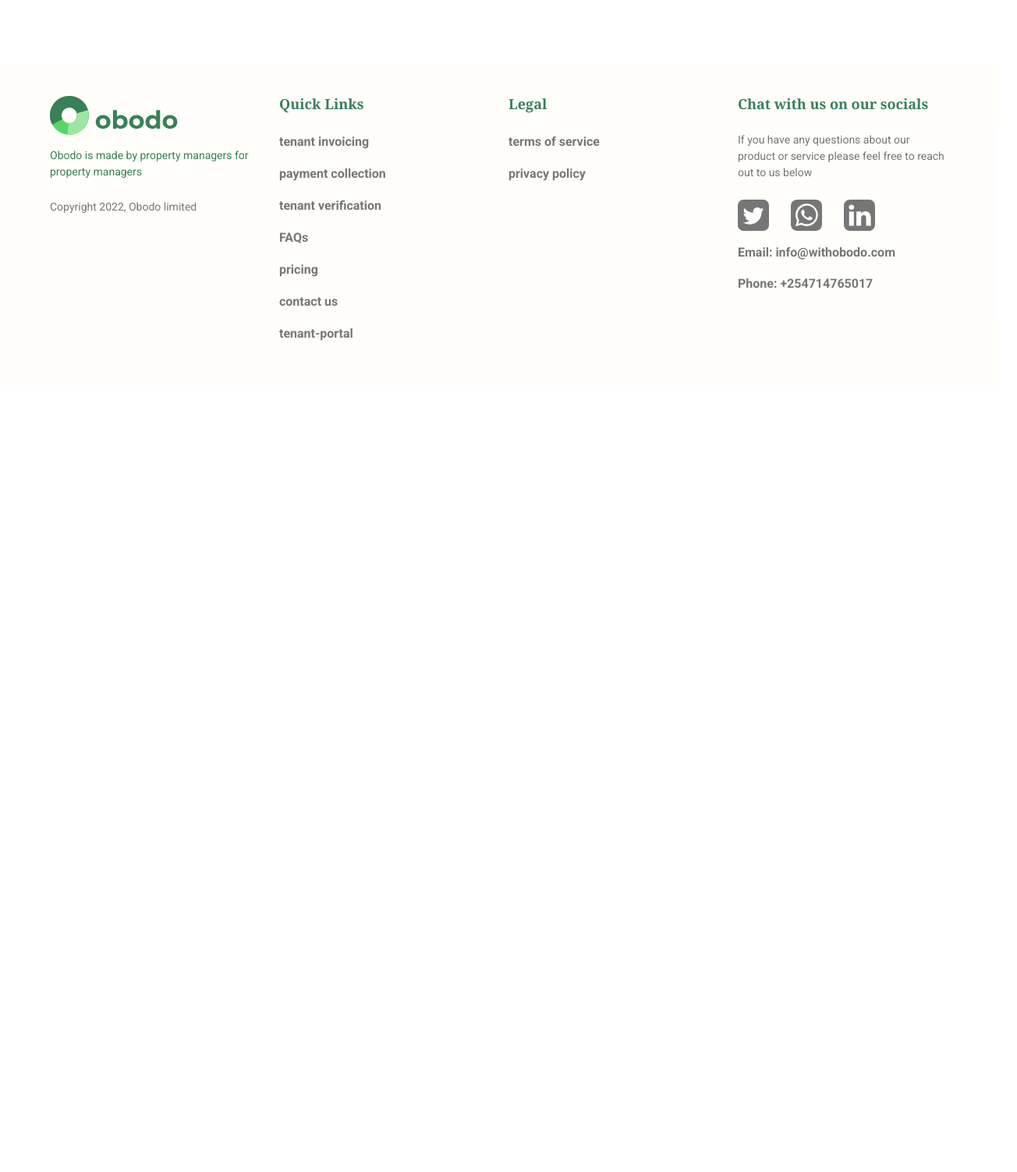
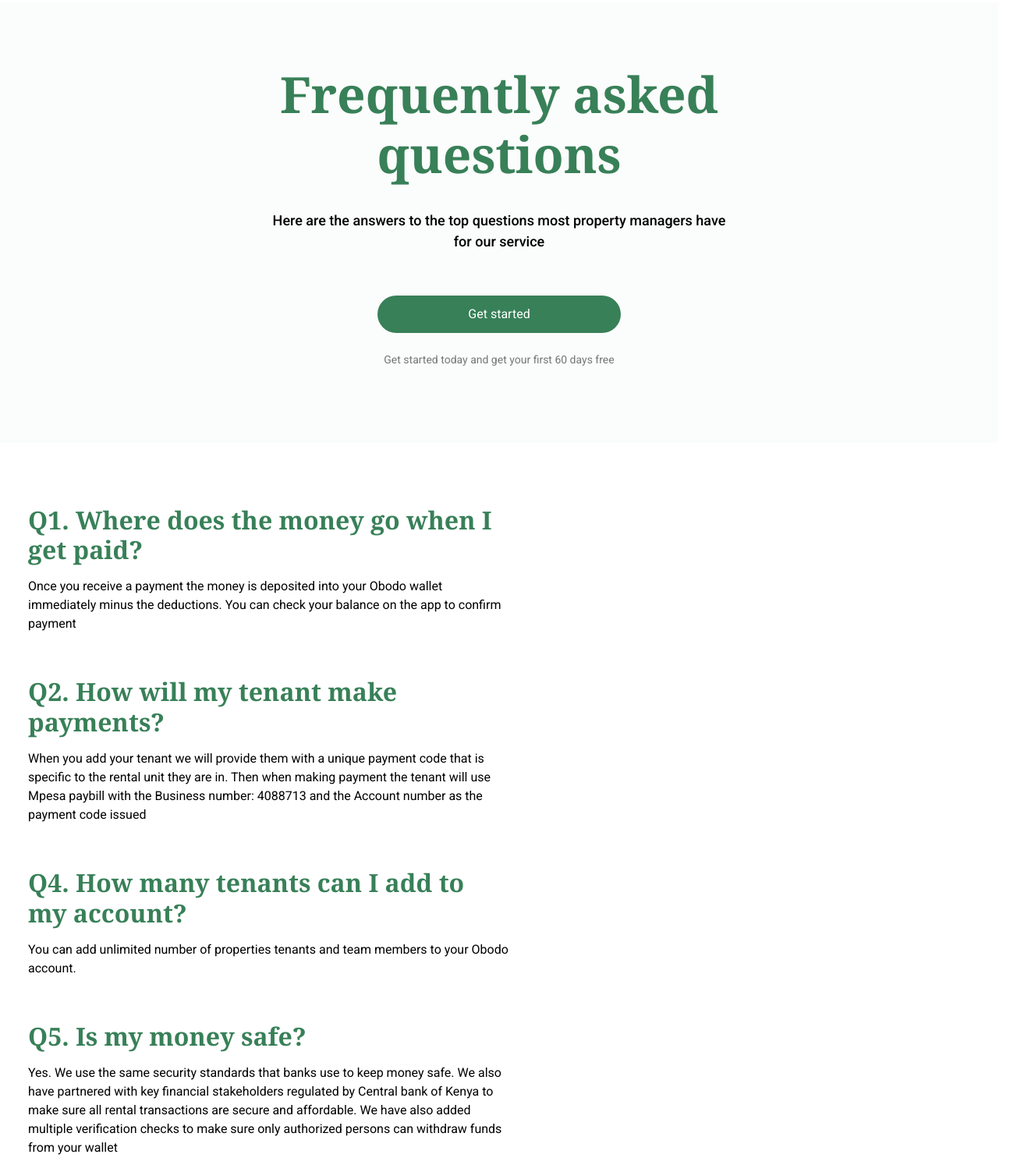
Before and after one commit to mbuthiya/obodo-landing-page, a plain HTML site: page pages/faqs.html in a window 1280 px wide. Shown: the part 97-1600 px from the top of the page at 78% size, 1304 px wide, since content can reach past the window. Before the commit the page ends 800 px from the top, so only its background shows below. Drawn offline with nearby package versions, Linux system fonts and the light colour scheme.

Commit message:
Added the faq pages

```diff
--- a/pages/faqs.html
+++ b/pages/faqs.html
@@ -55,6 +55,7 @@
 
   <!-- CSS -->
   <link rel="stylesheet" href="../styles/main.css">
+  <link rel="stylesheet" href="../styles/faqs.css">
 
   <!-- Favicon -->
   <link rel="apple-touch-icon" sizes="180x180" href="/apple-touch-icon.png">
@@ -69,7 +70,8 @@
   <!-- Navigation bar -->
   <nav class="navbar navbar-expand-lg navbar-light bg-light">
     <div class="container-fluid">
-      <a class="navbar-brand" href="../index.html"><img src="../images/header-footer-images/obodo-logo.svg" alt="Obodo logo"></a>
+      <a class="navbar-brand" href="../index.html"><img src="../images/header-footer-images/obodo-logo.svg"
+          alt="Obodo logo"></a>
       <button class="navbar-toggler" type="button" data-bs-toggle="collapse" data-bs-target="#navbarNav"
         aria-controls="navbarNav" aria-expanded="false" aria-label="Toggle navigation">
         <span class="navbar-toggler-icon"></span>
@@ -95,12 +97,114 @@
 
         <!-- Get started button -->
         <div class="right-align ms-auto">
-        <a href="get-started.html" class="main-button">Get started</a>
-      </div>
+          <a href="get-started.html" class="main-button">Get started</a>
+        </div>
       </div>
     </div>
   </nav>
 
+  <!-- Hero -->
+
+  <div id="hero" class="containter-fluid">
+
+    <div class="row">
+
+      <div class="col-sm-12 col-md-3"></div>
+      <div class="col-sm-12 col-md-6 centered-hero-content">
+
+        <h1>Frequently asked questions</h1>
+        <p class="body-text-large">Here are the answers to the top questions most property managers have for our service </p>
+        <div class="button-group">
+          <a href="get-started.html" class="main-button">Get started</a>
+          <p class="body-text-small-caption">Get started today and get your first 60 days free</p>
+        </div>
+
+      </div>
+      <div class="col-sm-12 col-md-3"></div>
+
+
+    </div>
+
+  </div>
+
+  <!-- Faqs -->
+
+  <div id="faq-section" class="container-fluid">
+
+    <div class="row faq-item">
+
+      <div class="col-sm-12 col-md-6">
+        <h2>Q1. Where does the money go when I get paid?</h2>
+        <p class="body-text-normal"> Once you receive a payment the money is deposited into your Obodo wallet immediately minus the deductions. You can check your balance on the app to confirm payment </p>
+      </div>
+
+      <div class="col-sm-12 col-md-6"></div>
+
+    </div>
+
+    <div class="row faq-item">
+
+      <div class="col-sm-12 col-md-6">
+        <h2>Q2. How will my tenant make payments?</h2>
+        <p class="body-text-normal"> When you add your tenant we will provide them with a unique payment code that is specific to the rental unit they are in. Then when making payment the tenant will use Mpesa paybill with the Business number: 4088713 and the Account number as the payment code issued </p>
+      </div>
+
+      <div class="col-sm-12 col-md-6"></div>
+
+    </div>
+
+    <div class="row faq-item">
+
+      <div class="col-sm-12 col-md-6">
+        <h2>Q4. How many tenants can I add to my account?</h2>
+        <p class="body-text-normal"> You can add unlimited number of properties tenants and team members to your Obodo account. </p>
+      </div>
+
+      <div class="col-sm-12 col-md-6"></div>
+
+    </div>
+
+    <div class="row faq-item">
+
+      <div class="col-sm-12 col-md-6">
+        <h2>Q5. Is my money safe?</h2>
+        <p class="body-text-normal"> Yes. We use the same security standards that banks use to keep money safe. We also have partnered with key financial stakeholders regulated by Central bank of Kenya to make sure all rental transactions are secure and affordable. We have also added multiple verification checks to make sure only authorized persons can withdraw funds from your wallet </p>
+      </div>
+
+      <div class="col-sm-12 col-md-6"></div>
+
+    </div>
+
+    <div class="row faq-item">
+
+      <div class="col-sm-12 col-md-6">
+        <h2>Q6. Is my money safe?</h2>
+        <p class="body-text-normal"> Yes. We use the same security standards that banks use to keep money safe. We also have partnered with key financial stakeholders regulated by Central bank of Kenya to make sure all rental transactions are secure and affordable. We have also added multiple verification checks to make sure only authorized persons can withdraw funds from your wallet </p>
+      </div>
+
+      <div class="col-sm-12 col-md-6"></div>
+
+    </div>
+
+    <div class="row faq-item">
+
+      <div class="col-sm-12 col-md-6">
+        <h2>Q7. What do the rental scores mean?</h2>
+        <p class="body-text-normal"> The rental scores are to help you assess your tenants better and classifies them according to varying degrees of risk of default </p>
+        <p class="body-text-normal"> A tenant with a rental score of 1-300: This is problematic tenant who has a poor payment track record and is a significantly high risk of defaulting. </p>
+        <p class="body-text-normal">A tenant with a rental score of 301 - 700: This tenant is not the best and sometimes pays bills late but rarely defaults on payments. </p>
+        <p class="body-text-normal"> A tenant with a rental score of 701 - 850: This is a good tenant with a low chance of paying bills late or defaulting </p>
+        <p class="body-text-normal"> A tenant with a rental score of above 850: This is an exceptional tenant with almost 0 chance of making late payments or defaulting. These tenants typically pay early or even in advance </p>
+
+      </div>
+
+      <div class="col-sm-12 col-md-6"></div>
+
+    </div>
+
+
+
+  </div>
 
 
 
@@ -137,8 +241,10 @@
 
         <h3>Legal</h3>
         <ul>
-          <li><a href="https://medium.com/@withobodo/terms-of-service-113def104eb0" class="body-text-button">terms of service</a></li>
-          <li><a href="https://medium.com/@withobodo/obodo-privacy-policy-26de18ed81f6" class="body-text-button">privacy policy</a></li>
+          <li><a href="https://medium.com/@withobodo/terms-of-service-113def104eb0" class="body-text-button">terms of
+              service</a></li>
+          <li><a href="https://medium.com/@withobodo/obodo-privacy-policy-26de18ed81f6" class="body-text-button">privacy
+              policy</a></li>
         </ul>
 
       </div>
@@ -146,12 +252,16 @@
       <div class="col-sm-12 col-md-3 footer-socials-section">
 
         <h3>Chat with us on our socials</h3>
-        <p class="body-text-small-caption">If you have any questions about our product or service please feel free to reach out to us below</p>
+        <p class="body-text-small-caption">If you have any questions about our product or service please feel free to
+          reach out to us below</p>
 
         <ul>
-          <li><a href="https://twitter.com/withobodo" class="body-text-button"><img src="../images/header-footer-images/twitter-logo.svg" alt="twitter-logo"></a></li>
-          <li><a href="https://wa.me/254717687837" class="body-text-button"><img src="../images/header-footer-images/whatsapp-logo.svg" alt="whatsapp-logo"></a></li>
-          <li><a href="https://www.linkedin.com/company/withobodo/" class="body-text-button"><img src="../images/header-footer-images/linkedin-logo.svg" alt="linkedin-logo"></a></li>
+          <li><a href="https://twitter.com/withobodo" class="body-text-button"><img
+                src="../images/header-footer-images/twitter-logo.svg" alt="twitter-logo"></a></li>
+          <li><a href="https://wa.me/254717687837" class="body-text-button"><img
+                src="../images/header-footer-images/whatsapp-logo.svg" alt="whatsapp-logo"></a></li>
+          <li><a href="https://www.linkedin.com/company/withobodo/" class="body-text-button"><img
+                src="../images/header-footer-images/linkedin-logo.svg" alt="linkedin-logo"></a></li>
         </ul>
 
         <p class="body-text-button">Email: info@withobodo.com</p>
--- /dev/null
+++ b/styles/faqs.css
@@ -0,0 +1,30 @@
+#hero .centered-hero-content{
+    display: flex;
+    flex-direction: column;
+    align-items: center;
+    text-align: center;
+}
+
+.centered-hero-content a{
+    margin-top: 40px;
+}
+
+#faq-section{
+    margin-top: 80px;
+    margin-left: 24px;
+}
+
+.faq-item{
+    margin-top: 40px;
+}
+.faq-item p{
+    margin-top: 16px;
+}
+
+@media only screen and (max-width: 600px){
+    #faq-section{
+        margin-top: 40px;
+        padding: 0 24px;
+        margin-left: 0;
+    }
+}
--- a/styles/pricing.css
+++ b/styles/pricing.css
@@ -52,6 +52,8 @@
     }
 
     #pricing{
-        margin-top: 40px;
+        padding: 40px 24px;
+        margin-top: 0;
+
     }
 }
```
Also changed, not shown: pages/pricing.html (+1 -1 lines).
